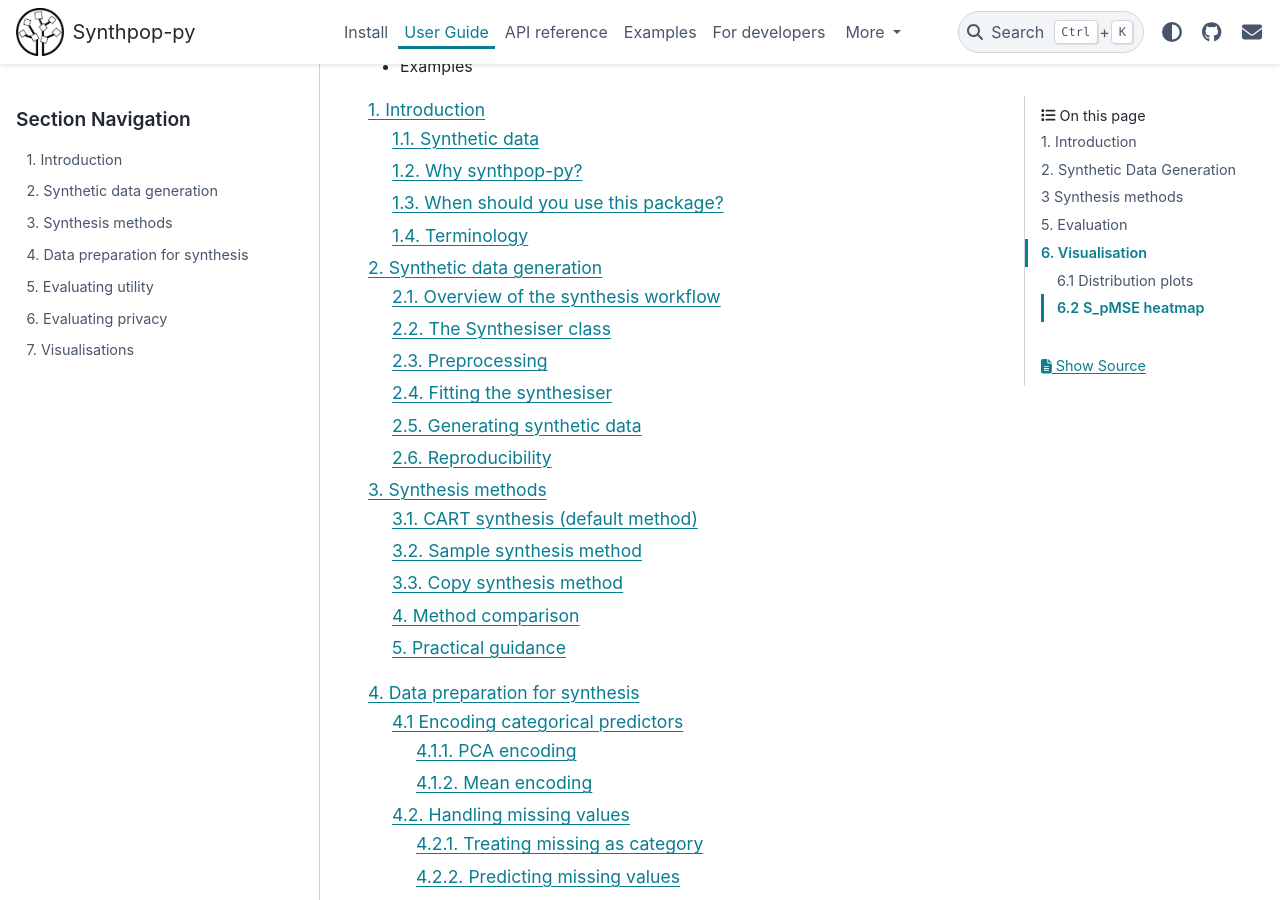
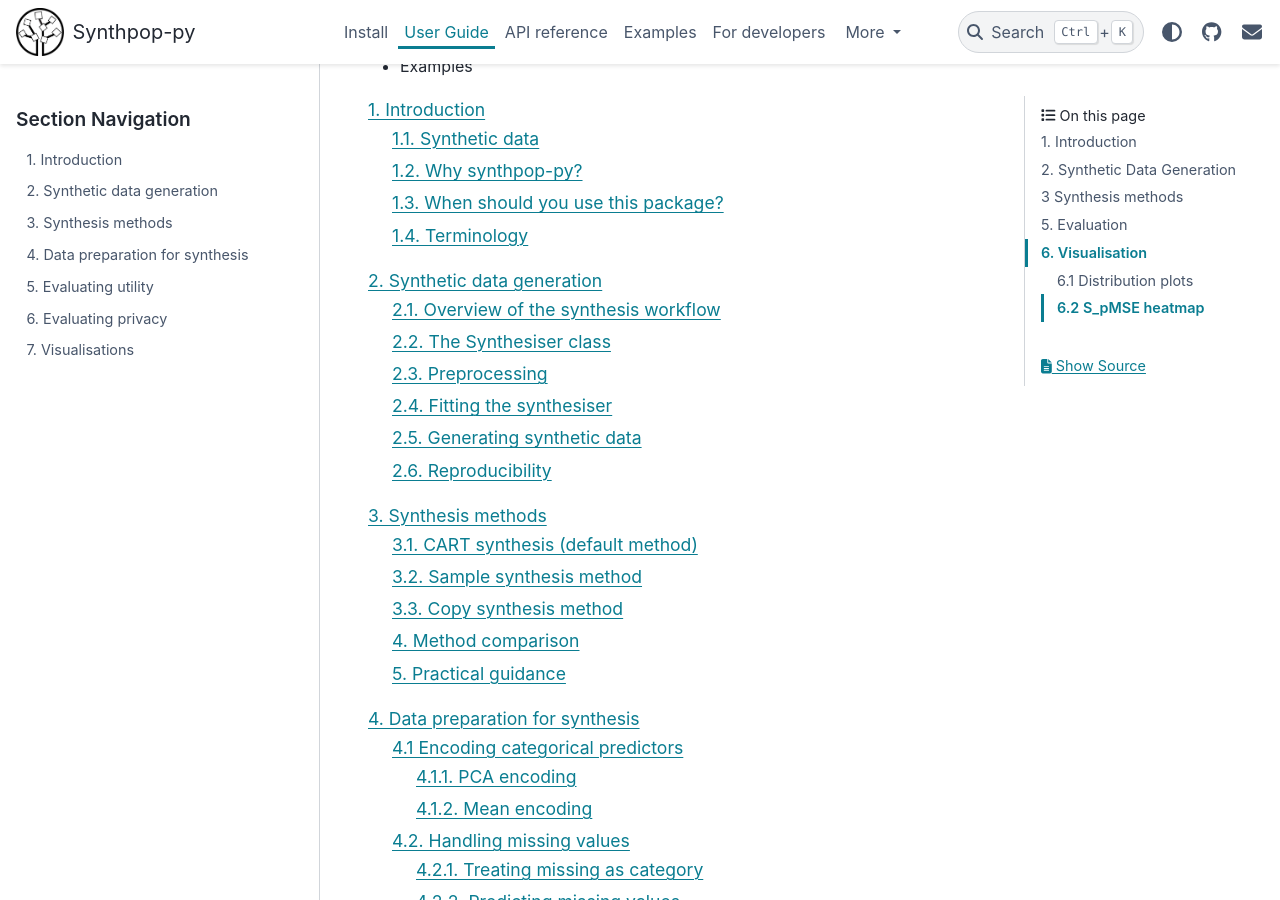
Before and after one commit to duonl/synthpop-py, a Sphinx documentation site: the page built from docs/source/user_guides/user_guides_index.md, in a window 1280 px wide and 900 px high, scrolled down 3583 px. Built offline with Sphinx 7.4.7 and the PyData theme 0.15.4, drawn with Linux system fonts in a browser that asks for light colours.

Commit message:
another commit

````diff
--- a/docs/source/user_guides/user_guides_index.md
+++ b/docs/source/user_guides/user_guides_index.md
@@ -95,19 +95,26 @@ Explain what visual inspection is useful for.
 
 ```{toctree}
 :maxdepth: 2
-
 1_introduction.md
-
+```
+```{toctree}
+:maxdepth: 2
 2_synthetic_data_generation.md
-
+```
+```{toctree}
+:maxdepth: 2
 3_synthesis_methods.md
 ```
 ```{toctree}
 :maxdepth: 3
 4_data_preparation.md
-
+```
+```{toctree}
+:maxdepth: 3
 5_evaluating_utility.md
-
+```
+```{toctree}
+:maxdepth: 3
 6_evaluating_privacy.md
 ```
 ```{toctree}
````
